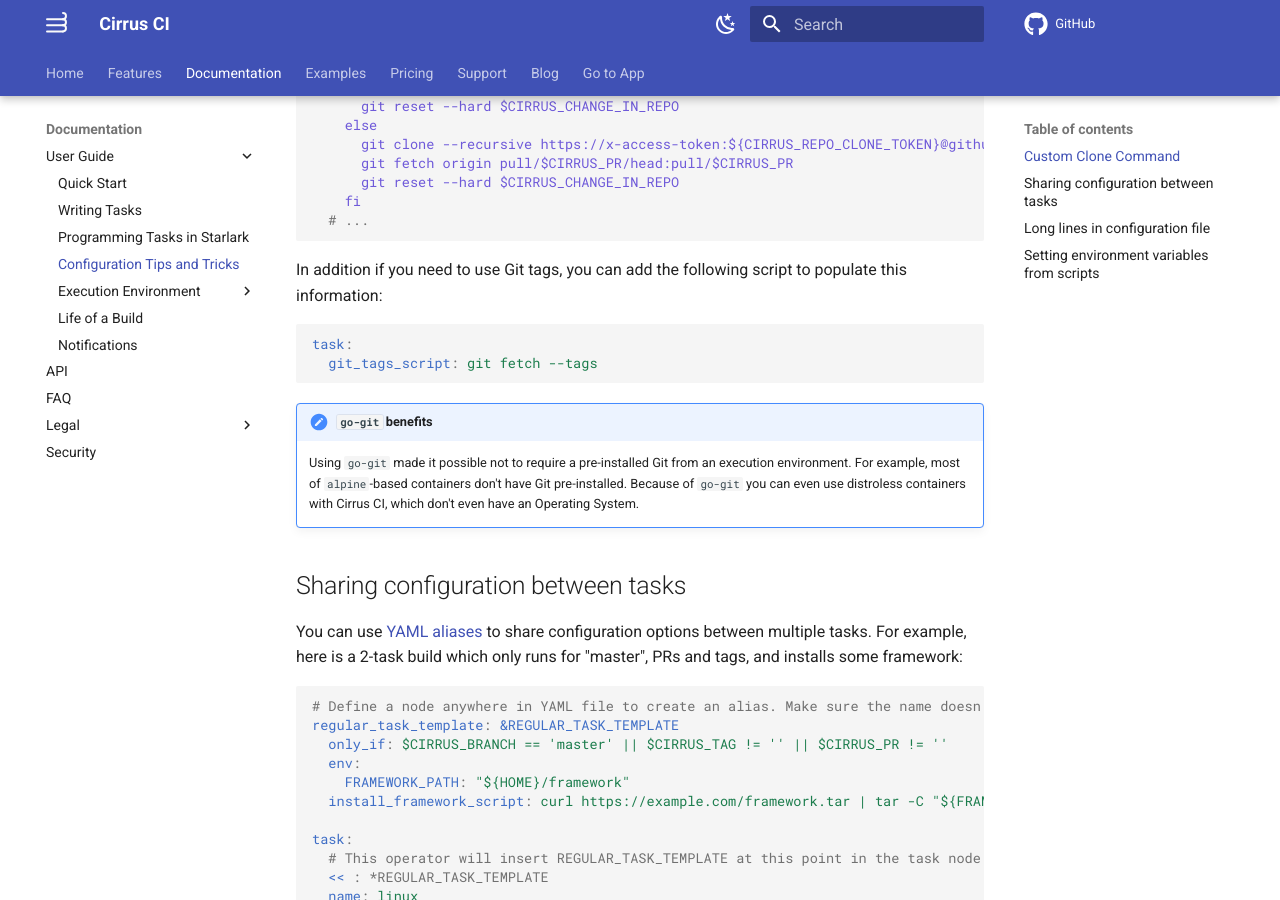
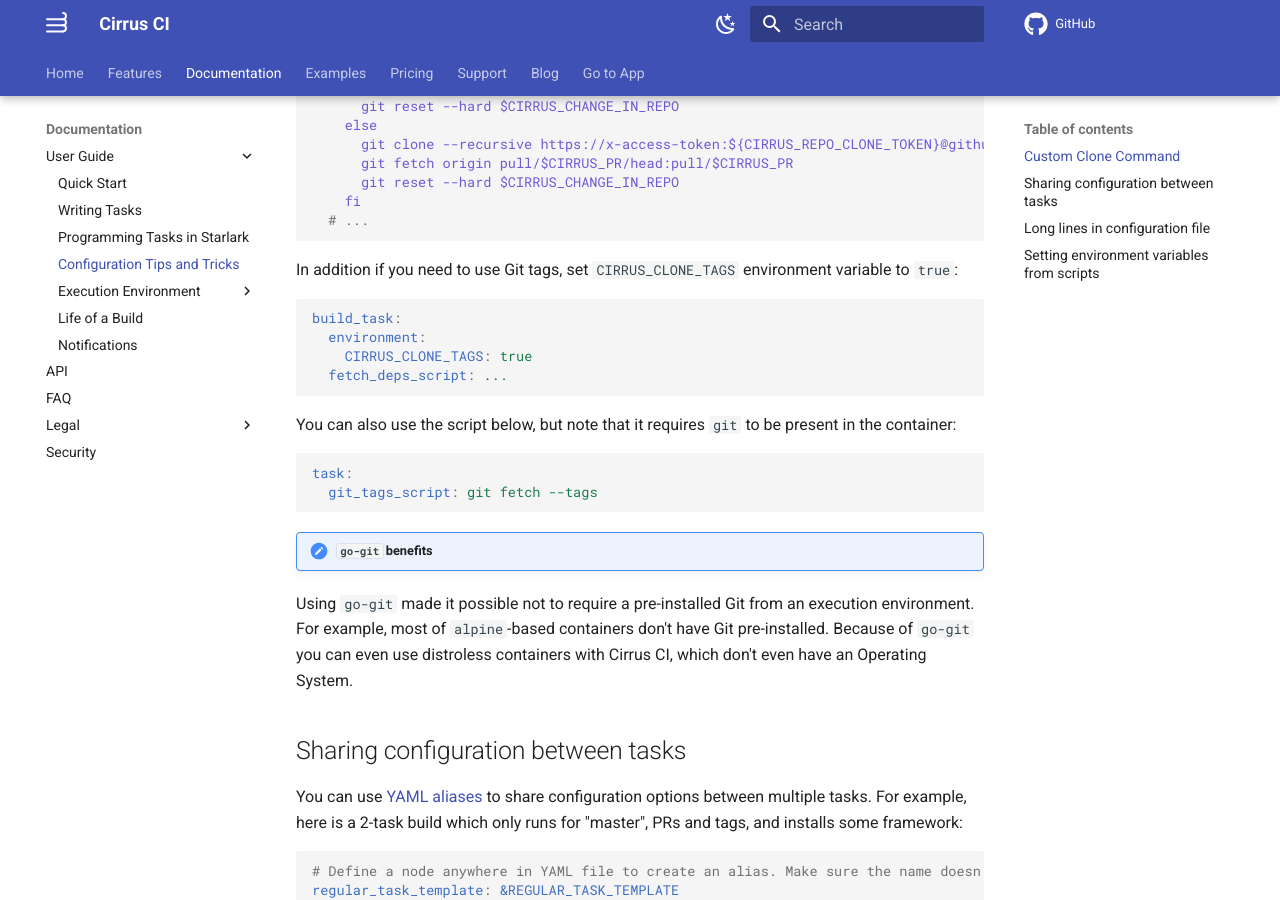
Before and after one commit to cirruslabs/cirrus-ci-docs, an MkDocs documentation site: the page built from docs/guide/tips-and-tricks.md, in a window 1280 px wide and 900 px high, scrolled down 412 px. Built offline with MkDocs 1.6.1 and Material for MkDocs 9.7.7, drawn with Linux system fonts in a browser that asks for light colours; comment, search, counter and statistics services are not loaded.

Commit message:
add docs for `CIRRUS_CLONE_TAGS`

````diff
--- a/docs/guide/tips-and-tricks.md
+++ b/docs/guide/tips-and-tricks.md
@@ -20,7 +20,17 @@ task:
   # ...
 ```
 
-In addition if you need to use Git tags, you can add the following script to populate this information:
+In addition if you need to use Git tags, set `CIRRUS_CLONE_TAGS` environment variable to `true`:
+
+```yaml
+build_task:
+  environment:
+    CIRRUS_CLONE_TAGS: true
+  fetch_deps_script: ...
+```
+
+You can also use the script below, but note that it requires `git` to be present
+in the container:
 
 ```yaml
 task:
@@ -28,9 +38,9 @@ task:
 ```
 
 !!! note "`go-git` benefits"
-    Using `go-git` made it possible not to require a pre-installed Git from an execution environment. For example,
-    most of `alpine`-based containers don't have Git pre-installed. Because of `go-git` you can even use distroless
-    containers with Cirrus CI, which don't even have an Operating System.
+Using `go-git` made it possible not to require a pre-installed Git from an execution environment. For example,
+most of `alpine`-based containers don't have Git pre-installed. Because of `go-git` you can even use distroless
+containers with Cirrus CI, which don't even have an Operating System.
 
 ## Sharing configuration between tasks
 
@@ -69,10 +79,10 @@ lines. YAML supports a [variety of options](https://yaml-multiline.info/) to do
 ENCRYPTED values:
 
 ```yaml
-  env:
-    GOOGLE_APPLICATION_CREDENTIALS_DATA: "ENCRYPTED\
-      [3287dbace8346dfbe98347d1954eca923487fd8ea7251983\
-      cb6d5edabdf6fe5abd711238764cbd6efbde6236abd6f274]"
+env:
+  GOOGLE_APPLICATION_CREDENTIALS_DATA: "ENCRYPTED\
+    [3287dbace8346dfbe98347d1954eca923487fd8ea7251983\
+    cb6d5edabdf6fe5abd711238764cbd6efbde6236abd6f274]"
 ```
 
 ## Setting environment variables from scripts
````
Also changed, not shown: docs/guide/writing-tasks.md (+1 -0 lines).
